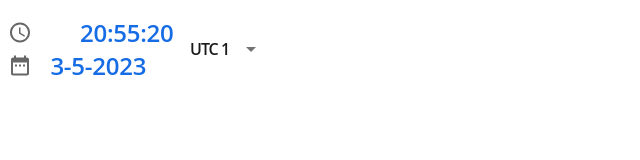
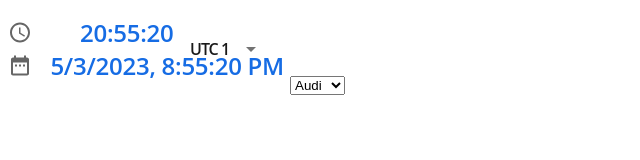
Before and after one commit to kongapls/OpenBridge-Bachelor, an Electron app: page Components/TimeAndDate.html in a window 1280 px wide. Shown: the whole page, without its empty margins (0-640 px from the left). Drawn offline with Linux system fonts and the light colour scheme.

Commit message:
TimeAndDate changed

```diff
--- a/Components/TimeAndDate.html
+++ b/Components/TimeAndDate.html
@@ -79,6 +79,14 @@
             </clipPath>
         </defs>
     </svg>
+
+    <select id="cars">
+      <option value="volvo">Volvo</option>
+      <option value="saab">Saab</option>
+      <option value="vw">VW</option>
+      <option value="audi" selected>Audi</option>
+    </select>
+
 <script>
     var clockTimeLeft = document.querySelector("#timeLeft");
     var dateLeft = document.querySelector("#dateLeft");
@@ -89,16 +97,22 @@
         let month = date.getMonth() + 1;
         let year = date.getFullYear();
         let hour = date.getHours();
+        hour = checkTime(hour);
         let minutes = date.getMinutes();
+        minutes = checkTime(minutes);
         let seconds = date.getSeconds();
+        seconds = checkTime(seconds);
         console.log(day, month, year, hour, minutes, seconds);
-        clockTimeLeft.innerHTML = `${hour}:${minutes}:${seconds}`;
-        dateLeft.innerHTML = `${day}-${month}-${year}`;
+
+        clockTimeLeft.innerHTML = date.toLocaleTimeString("NO");
+        dateLeft.innerHTML = date.toLocaleString("en-US");
+        setTimeout(gettingTime,1000);
     }
-    setInterval(() => {
-        gettingTime()
-    }, 10);
-
+    function checkTime(i) {
+        if (i < 10) {i = "0" + i};  // add zero in front of numbers < 10
+        return i;
+    }
+    gettingTime();
 </script>
 </body>
 </html>
```
